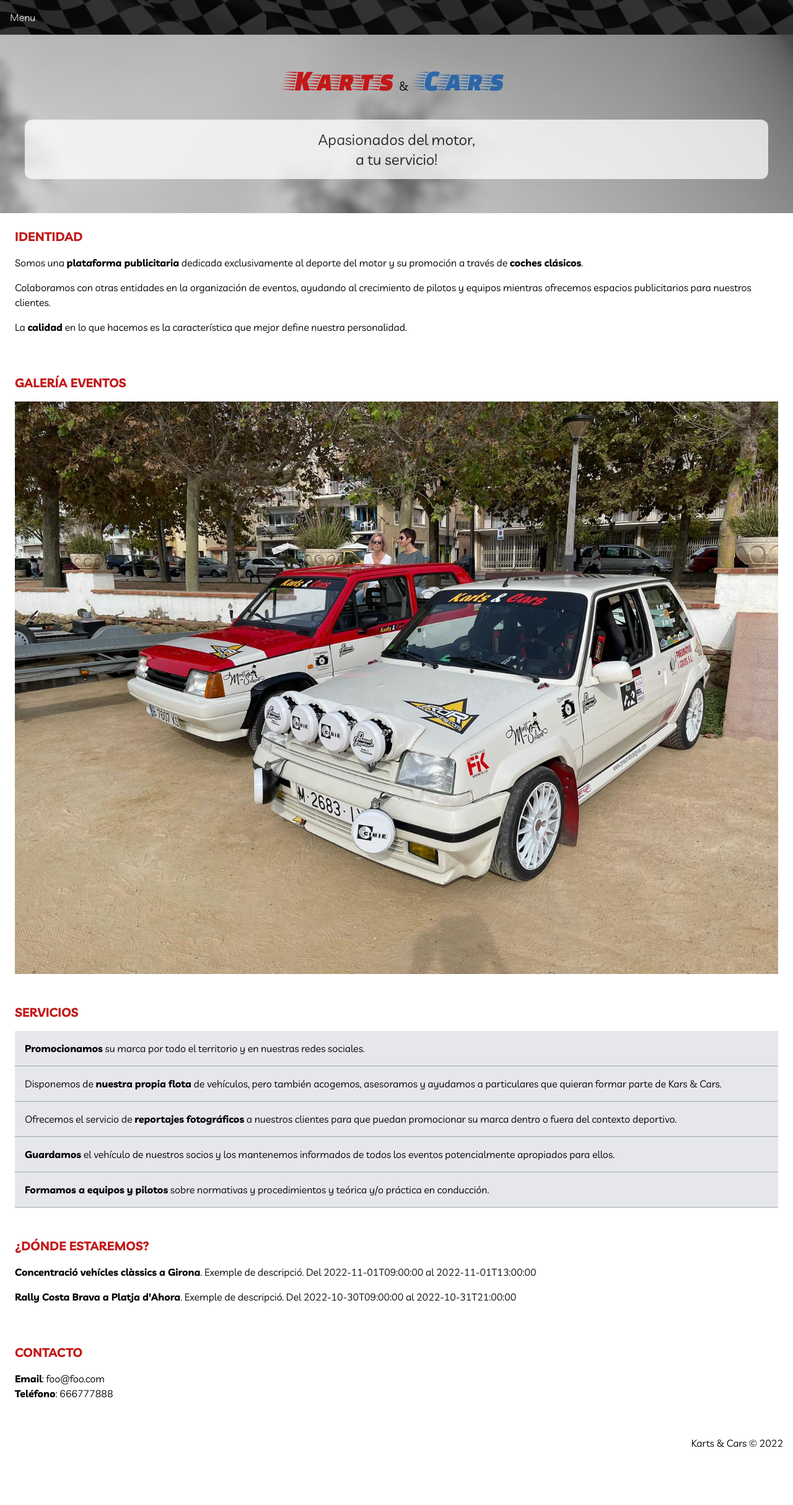
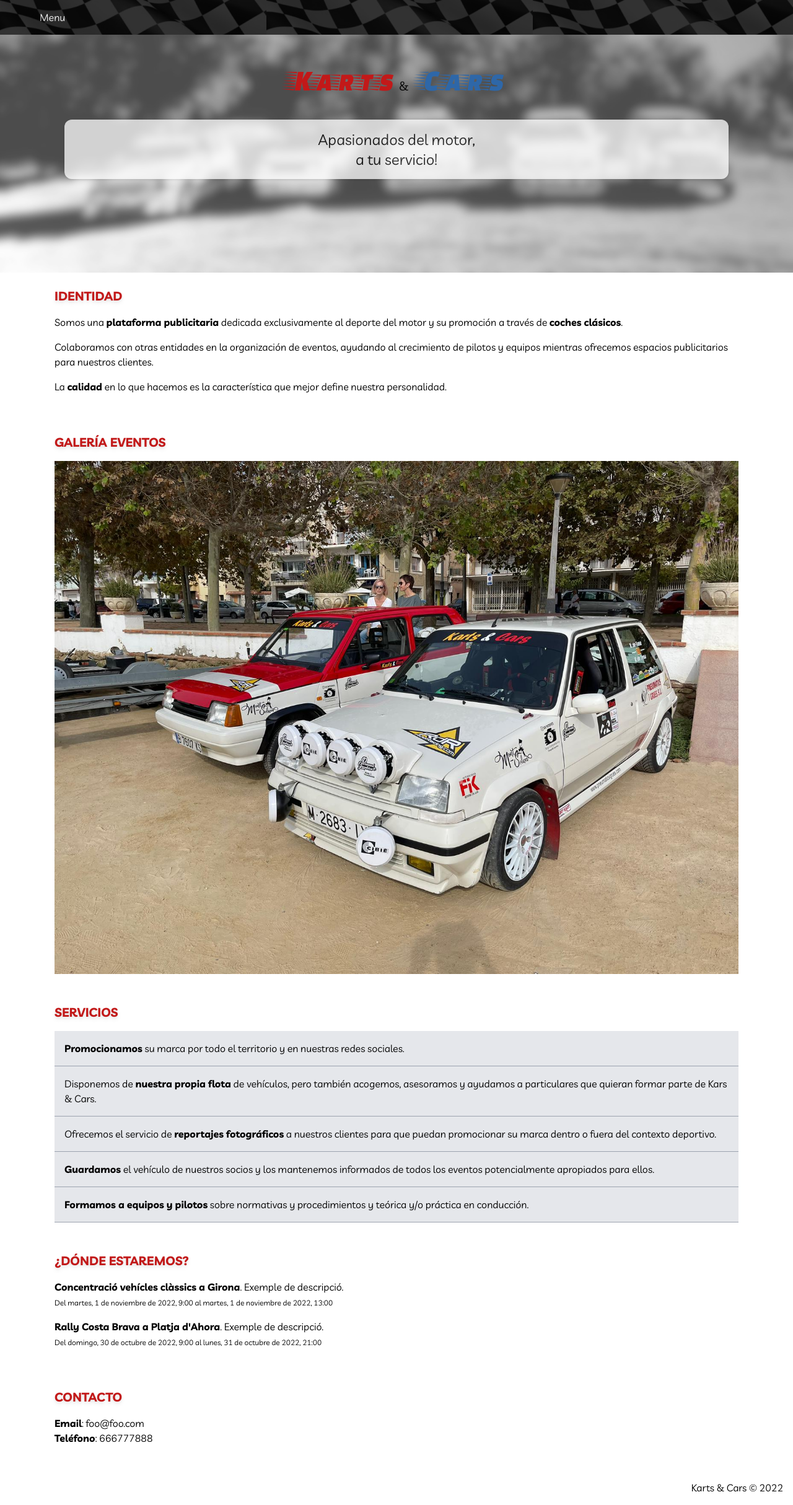
Before and after one commit to francescarpi/karts_and_cars, a Vue app: page / in a window 1280 px wide. Shown: the whole page at 62% size. Before the commit the page ends 2357 px from the top, so only its background shows below. Built offline with nearby package versions, Linux system fonts and the light colour scheme; some icons are missing.

Commit message:
improve responsive

```diff
--- a/package.json
+++ b/package.json
@@ -21,6 +21,7 @@
   },
   "devDependencies": {
     "@rushstack/eslint-patch": "1.1.4",
+    "@types/aos": "^3.0.4",
     "@types/jsdom": "20.0.0",
     "@types/node": "16.11.68",
     "@vitejs/plugin-vue": "3.1.2",
--- a/src/App.vue
+++ b/src/App.vue
@@ -6,7 +6,9 @@
 import FooterSection from "./components/FooterSection.vue";
 
 onMounted(() => {
-  AOS.init();
+  AOS.init({
+    delay: 300,
+  });
 });
 </script>
 
--- a/src/components/BlockSection.vue
+++ b/src/components/BlockSection.vue
@@ -8,8 +8,10 @@
 </script>
 
 <template>
-  <section class="p-6">
-    <h3 class="font-default text-xl font-bold w-full block text-primary">
+  <section class="p-6 md:max-w-6xl md:mx-auto">
+    <h3
+      class="font-default text-xl font-bold w-full block text-primary drop-shadow-md"
+    >
       {{ title }}
     </h3>
     <div class="mt-4"><slot /></div>
--- a/src/components/MainMenu.vue
+++ b/src/components/MainMenu.vue
@@ -2,7 +2,9 @@
 
 <template>
   <div class="bg">
-    <div class="bg-black text-white p-4 opacity-80">Menu</div>
+    <div class="bg-black text-white p-4 opacity-80">
+      <div class="md:max-w-6xl md:mx-auto">Menu</div>
+    </div>
   </div>
 </template>
 
--- a/src/views/home/components/BannerSection.vue
+++ b/src/views/home/components/BannerSection.vue
@@ -3,12 +3,12 @@
 </script>
 
 <template>
-  <div class="h-72 relative">
+  <div class="h-72 relative md:h-96">
     <div class="bg absolute inset-0"></div>
-    <div class="absolute inset-0 text-center">
+    <div class="absolute inset-0 text-center md:max-w-6xl md:mx-auto">
       <LogoKartsAndCars class="mt-12 mb-4" />
       <h2
-        class="font-default text-black text-2xl bg-white opacity-75 m-10 p-4 rounded-xl"
+        class="font-default text-black text-2xl bg-white opacity-75 m-10 p-4 rounded-xl drop-shadow"
       >
         Apasionados del motor,<br />a tu servicio!
       </h2>
@@ -18,7 +18,7 @@
 
 <style scoped lang="scss">
 .bg {
-  @apply bg-no-repeat bg-cover h-full w-full opacity-70;
+  @apply bg-no-repeat bg-cover h-full w-full opacity-70 bg-bottom;
   background-image: url("@/assets/imgs/cars1.jpeg");
 }
 </style>
--- a/src/views/home/components/EventsSection.vue
+++ b/src/views/home/components/EventsSection.vue
@@ -10,6 +10,13 @@
 onMounted(async () => {
   events.value = await getEvents();
 });
+
+const formatDate = (date: string): string => {
+  return new Intl.DateTimeFormat("es-ES", {
+    dateStyle: "full",
+    timeStyle: "short",
+  }).format(new Date(date));
+};
 </script>
 
 <template>
@@ -17,8 +24,11 @@
     <ul data-aos="fade-right">
       <li v-for="event in events" :key="event.id" class="mb-4">
         <b>{{ event.title }}</b
-        >. {{ event.description }}. Del {{ event.start_date }} al
-        {{ event.due_date }}
+        >. {{ event.description }}. <br />
+        <span class="text-xs">
+          Del {{ formatDate(event.start_date) }} al
+          {{ formatDate(event.due_date) }}
+        </span>
       </li>
     </ul>
   </LoadingContent>
```
Also changed, not shown: 1 other file (tests, documents, lock files or other folders).
